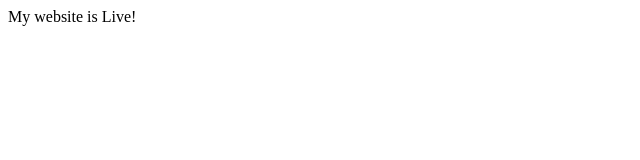
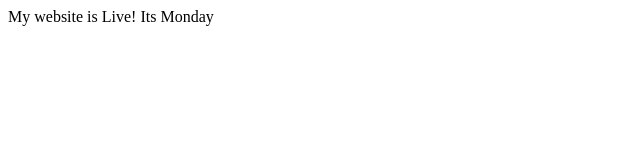
Before and after one commit to shefali1982/hello-world, a plain HTML site: page index.html in a window 1280 px wide. Shown: the full height of the page, 0-640 px from the left. Drawn offline with Linux system fonts and the light colour scheme.

Commit message:
firstcommit

```diff
--- a/index.html
+++ b/index.html
@@ -1,5 +1,6 @@
 <html>
   <p>
     My website is Live!
+    Its Monday
   </p>
 </html>
```
Also changed, not shown: 1 other file.
